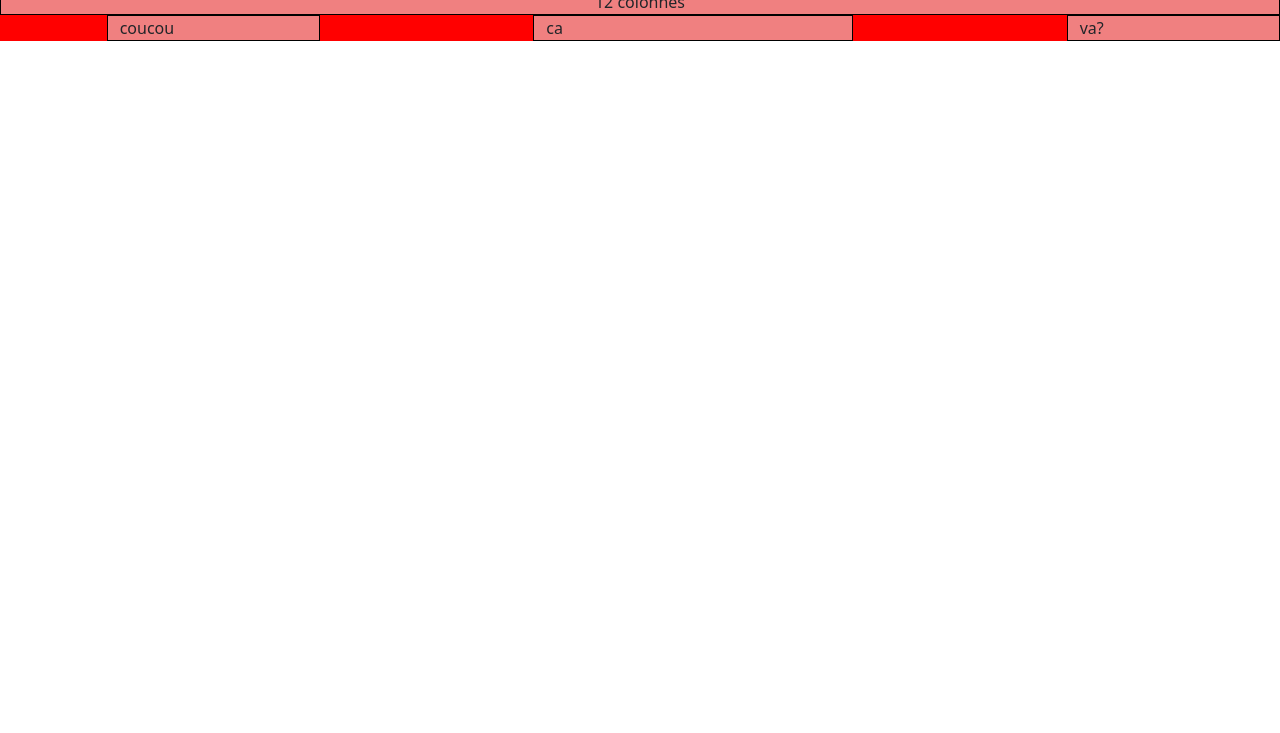
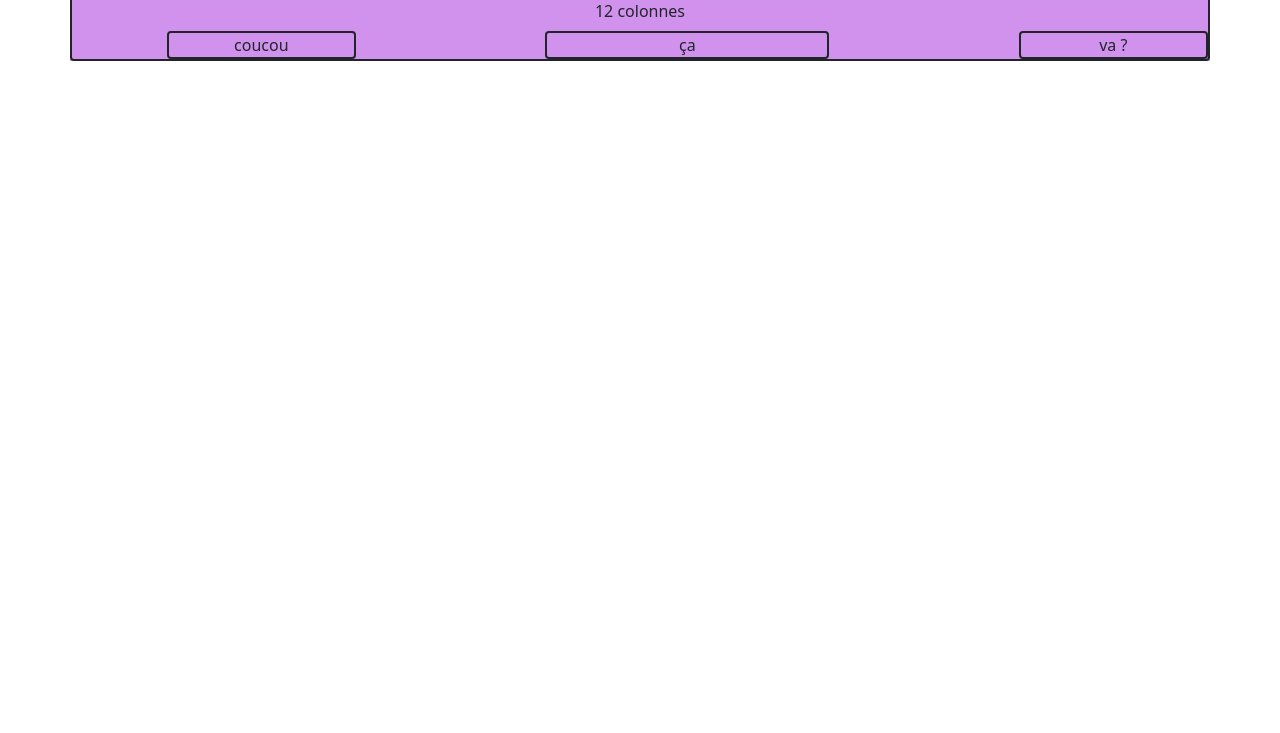
Before and after one commit to adriana-lazurca/exercises-bootstrap, a plain HTML site: page index.html in a window 1280 px wide. Shown: the part 67-800 px from the top of the page. Drawn offline with nearby package versions, Linux system fonts and the light colour scheme.

Commit message:
modify ex1

```diff
--- a/index.html
+++ b/index.html
@@ -14,22 +14,22 @@
     <header>
         <h1>BOOTSTRAP POSITIONING</h1>
     </header>
-    <div class="container-fluid">
-        <div class="row">
-            <div class="col-sm-12 item text-center">
+    <div class="container">
+        <div class="row text-center border border-dark border-2 rounded-2">
+            <div class="col-sm-12 p-2">
                 12 colonnes
             </div>
 
-            <div class="col-sm-2 offset-sm-1 item">
+            <div class="col-sm-2 offset-sm-1 item border border-dark border-2 rounded-2">
                 coucou
             </div>
 
-            <div class="col-sm-3 offset-sm-2 item">
-                ca
+            <div class="col-sm-3 offset-sm-2 item border border-dark border-2 rounded-2">
+                ça
             </div>
 
-            <div class="col-sm-2 offset-sm-2 item">
-                va?
+            <div class="col-sm-2 offset-sm-2 item border border-dark border-2 rounded-2">
+                va ?
             </div>
         </div>
     </div>
--- a/style.css
+++ b/style.css
@@ -1,12 +1,3 @@
-.container-fluid {
-    background-color: blue;
+.container {
+    background-color: rgb(209, 146, 238);
 }
-
-.row {
-    background-color: red;
-}
-
-.item {
-    background-color: lightcoral;
-    border: 1px solid black;
-}
```
